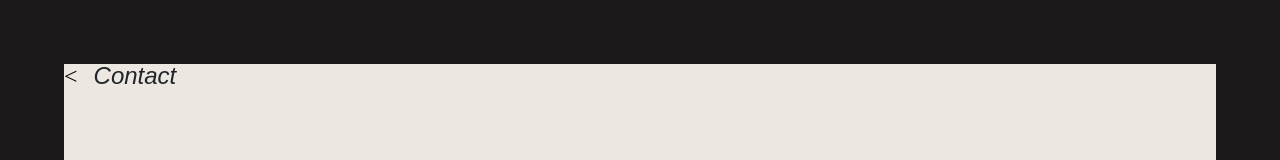
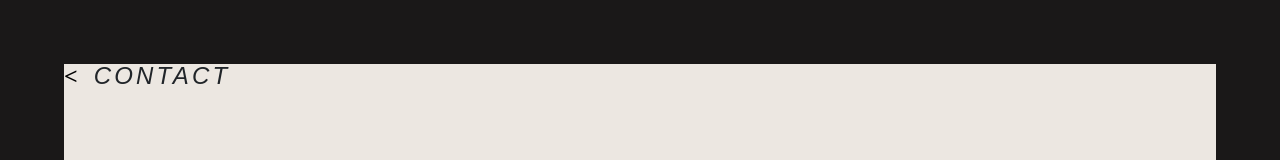
Before and after one commit to salvatorequagliariello/portfolio-website, a React (Vite) app: page /contact in a window 1280 px wide. Shown: the top 160 px of the page. Built offline with nearby package versions, Linux system fonts and the light colour scheme; a web font is replaced by a local one.

Commit message:
fix fontTransform on goback component

```diff
--- a/src/components/About.jsx
+++ b/src/components/About.jsx
@@ -3,7 +3,7 @@ import GoBack from "./GoBackNavigation";
 const About = () => {
     return (
         <>
-            <GoBack categoryName={"About"}/>
+            <GoBack categoryName={"ABOUT"}/>
         </>
     );
 };
--- a/src/components/Contact.jsx
+++ b/src/components/Contact.jsx
@@ -3,7 +3,7 @@ import GoBack from "./GoBackNavigation";
 const Contact = () => {
     return (
         <>
-            <GoBack categoryName={"Contact"}/>
+            <GoBack categoryName={"CONTACT"}/>
         </>
     )
 }
--- a/src/components/Works.jsx
+++ b/src/components/Works.jsx
@@ -5,7 +5,7 @@ import GoBack from "./GoBackNavigation";
 const Works = () => {
     return (
         <>
-            <GoBack categoryName={"Works"}/>
+            <GoBack categoryName={"WORKS"}/>
         </>
     )
 }
--- a/src/styles/goback.css
+++ b/src/styles/goback.css
@@ -13,9 +13,15 @@
 
     font-style: oblique;
     font-size: 1.5rem;
+    letter-spacing: 0.2rem;
 }
 
 .go-back__button-link {
     font-size: 1.5rem;
     text-align: center;
+    font-weight: 800;
 }
+
+.go-back__button-link:hover {
+    color: var(--primary-accent-color);
+}
```
